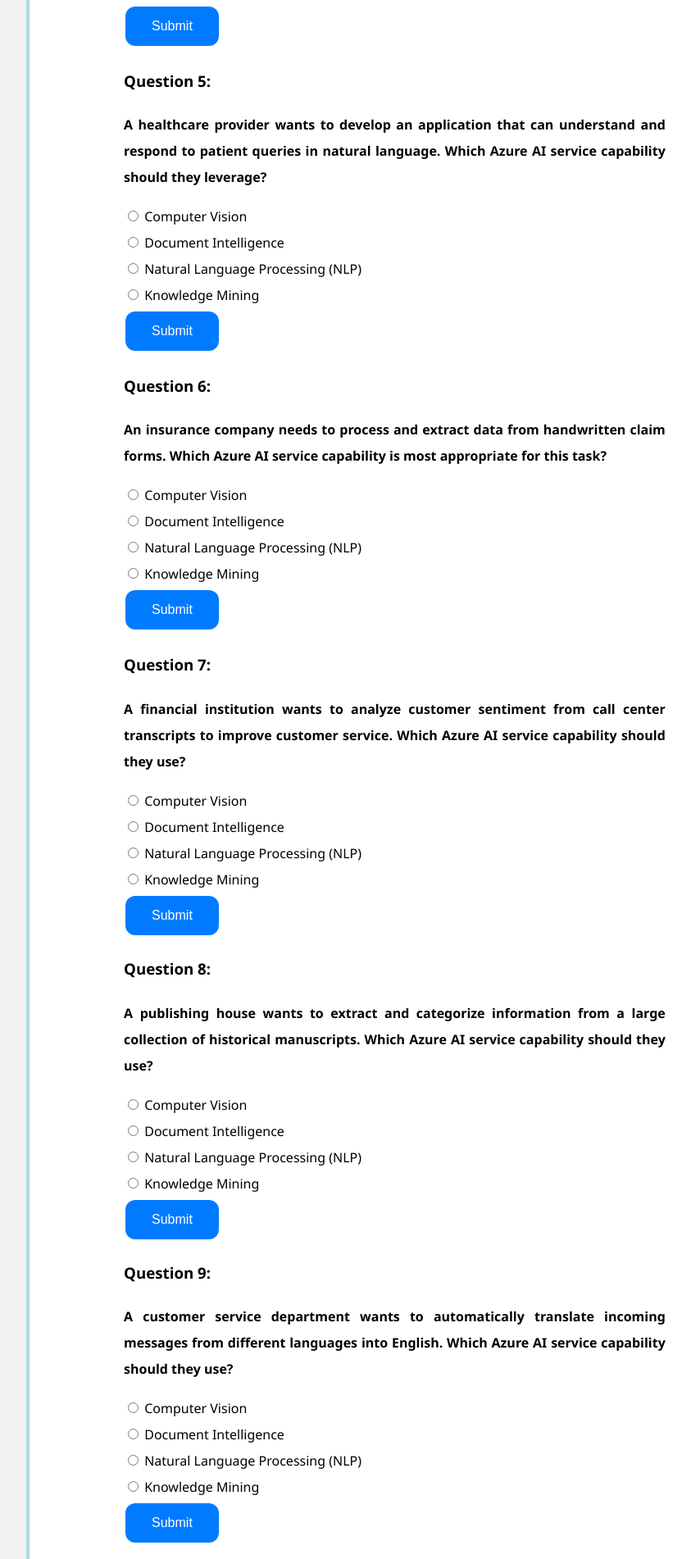
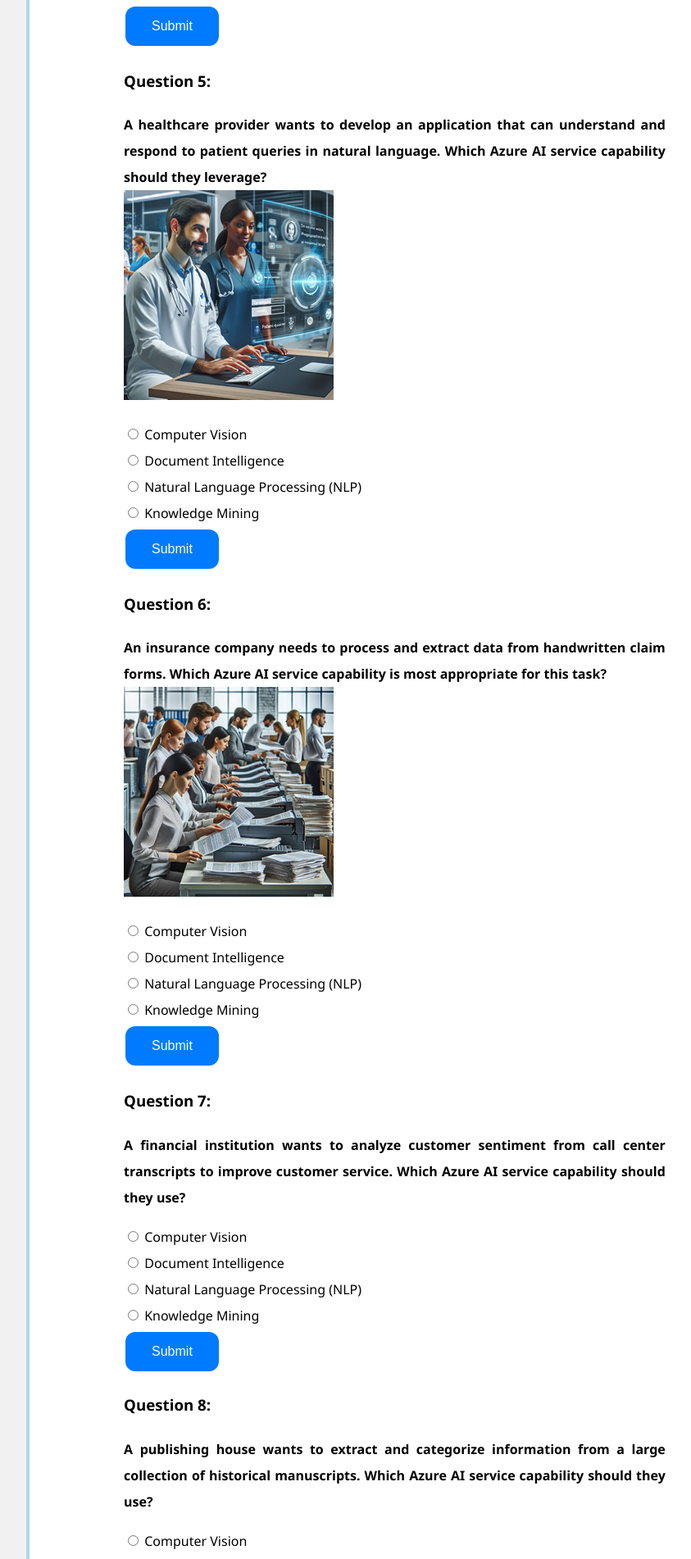
Before and after one commit to ningweinw/iengage, a Jekyll site: the page built from project-files/gamification/Data and AI/AI Services Capabilities.md, in a window 1280 px wide. Shown: the part 3010-4912 px from the top of the page at 82% size, without its empty margins (288-1131 px from the left). Built offline with Jekyll 4.4.1, drawn with Linux system fonts in a browser that asks for light colours; some of the changed text lies outside the part shown.

Commit message:
Update AI Services Capabilities.md

```diff
--- a/project-files/gamification/Data and AI/AI Services Capabilities.md
+++ b/project-files/gamification/Data and AI/AI Services Capabilities.md
@@ -54,7 +54,7 @@
 <p id="result2"></p>
 
 ### Question 3:
-**A retail company wants to implement a system that can identify products in images for inventory management. Which Azure AI service capability should they use?**<br>
+**A retail company wants to implement a system that can identify products in images for inventory management. Which Azure AI service capability should they use?** <br>
 <a href="./images/d3.png">
   <img src="./images/d3.png" alt="picture of a retail company">
 </a>
@@ -75,7 +75,7 @@
 <p id="result3"></p>
 
 ### Question 4:
-**You're a treasure hunter searching through a vast repository of documents to find specific cases based on criteria like author, date, and keywords. Which Azure AI service capability will be your treasure map?**<br>
+**You're a treasure hunter searching through a vast repository of documents to find specific cases based on criteria like author, date, and keywords. Which Azure AI service capability will be your treasure map?** <br>
 <a href="./images/d4.png">
   <img src="./images/d4.png" alt="picture of a treasure hunter">
 </a>
@@ -96,7 +96,11 @@
 <p id="result4"></p>
 
 ### Question 5:
-**A healthcare provider wants to develop an application that can understand and respond to patient queries in natural language. Which Azure AI service capability should they leverage?**
+**A healthcare provider wants to develop an application that can understand and respond to patient queries in natural language. Which Azure AI service capability should they leverage?** <br>
+<a href="./images/d5.png">
+  <img src="./images/d5.png" alt="picture of a treasure hunter">
+</a>
+<br>
 
 <form id="quizForm5">
   <input type="radio" id="q5a" name="q5" value="A">
@@ -113,7 +117,11 @@
 <p id="result5"></p>
 
 ### Question 6:
-**An insurance company needs to process and extract data from handwritten claim forms. Which Azure AI service capability is most appropriate for this task?**
+**An insurance company needs to process and extract data from handwritten claim forms. Which Azure AI service capability is most appropriate for this task?** <br>
+<a href="./images/d6.png">
+  <img src="./images/d6.png" alt="picture of a treasure hunter">
+</a>
+<br>
 
 <form id="quizForm6">
   <input type="radio" id="q6a" name="q6" value="A">
```
